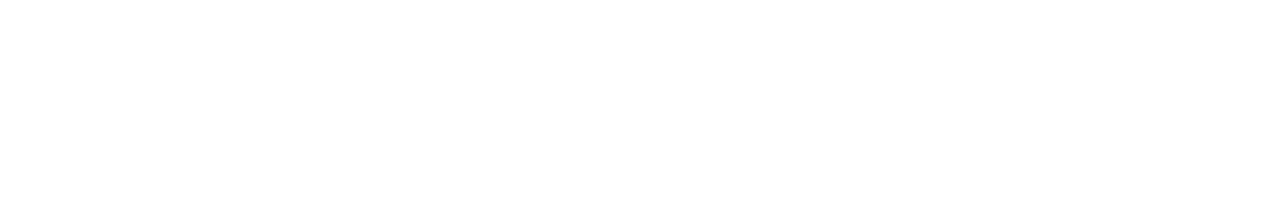
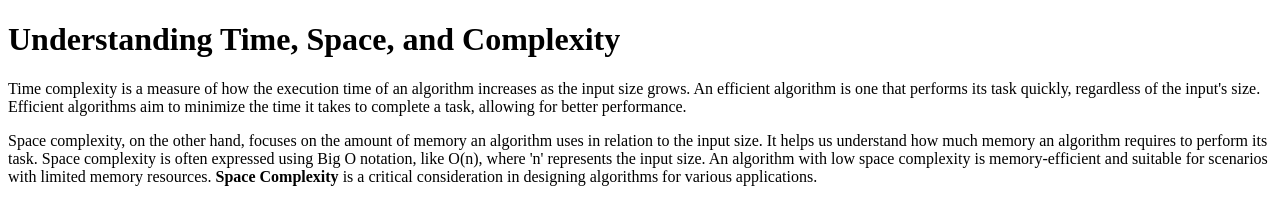
Before and after one commit to acciojob/time-and-space-complexity-Bipro23, a website: page main.html in a window 1280 px wide. Drawn offline with Linux system fonts and the light colour scheme.

Commit message:
created a submission

```diff
--- a/main.html
+++ b/main.html
@@ -1,16 +1,14 @@
 <!DOCTYPE html>
-
 <html>
 
 <head>
-	<link rel="stylesheet" href="styles.css">
+    <title>Time and Space Complexity</title>
 </head>
 
 <body>
-	<!-- the entire body must be written by student -->
-    <script type="text/javascript" src="./script.js">
-</script>
-
+    <h1>Understanding Time, Space, and Complexity</h1>
+    <p>Time complexity is a measure of how the execution time of an algorithm increases as the input size grows. An efficient algorithm is one that performs its task quickly, regardless of the input's size. Efficient algorithms aim to minimize the time it takes to complete a task, allowing for better performance.</p>
+    <p>Space complexity, on the other hand, focuses on the amount of memory an algorithm uses in relation to the input size. It helps us understand how much memory an algorithm requires to perform its task. Space complexity is often expressed using Big O notation, like O(n), where 'n' represents the input size. An algorithm with low space complexity is memory-efficient and suitable for scenarios with limited memory resources. <b>Space Complexity</b> is a critical consideration in designing algorithms for various applications.</p>
 </body>
 
 </html>
```
